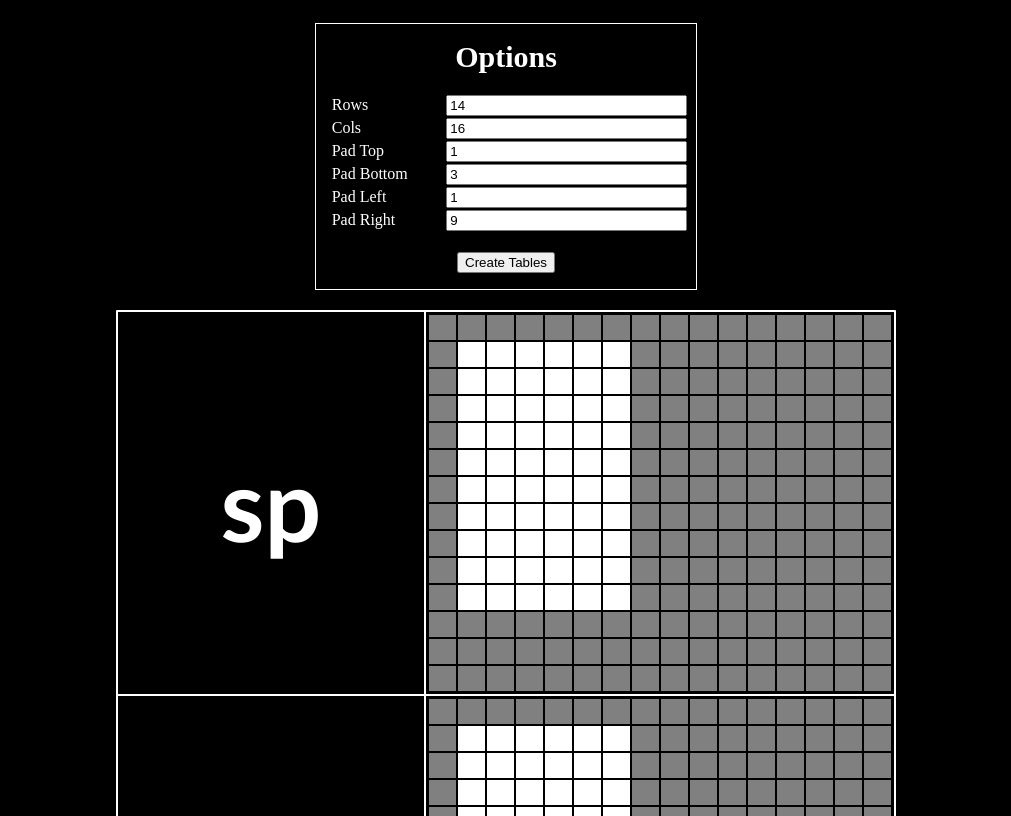
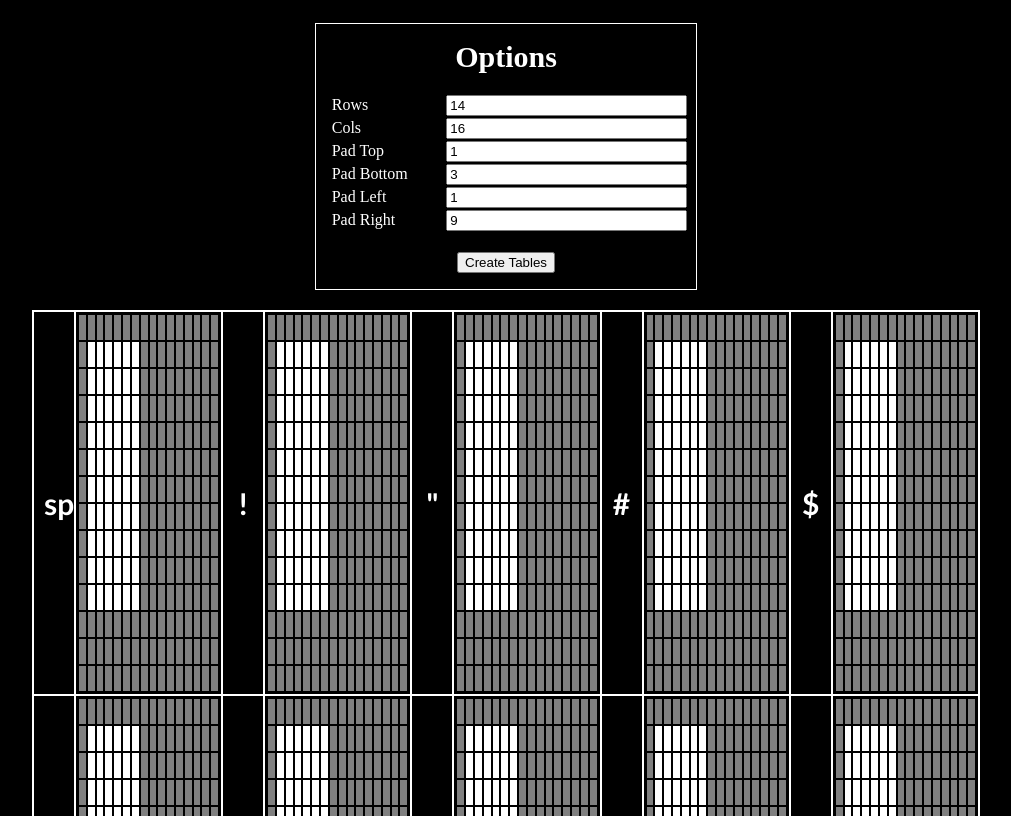
Before and after one commit to joeyjojojunior/ssd1306-lib-FontBitmapGenerator, a plain HTML site: page index.html in a window 1280 px wide. Shown: the part 136-952 px from the top of the page, without its empty margins (134-1145 px from the left). Drawn offline with Linux system fonts and the light colour scheme.

Commit message:
reformat main table to have 5 cols

```diff
--- a/fbg.js
+++ b/fbg.js
@@ -111,6 +111,7 @@ function deselectCell(td) {
  * and the individual tables for each character.
  */
 function initAllTables() {
+    console.log(chars.length);
     var tablesDiv = document.getElementById("tablesDiv");
 
     var tbl = document.createElement('table');
@@ -118,21 +119,24 @@ function initAllTables() {
 
     var tbdy = document.createElement('tbody');
 
-    for (var row = 0; row < chars.length; row++) {
+    for (var row = 0; row < chars.length / 5; row++) {
         var tr = document.createElement('tr');
         tr.className = "charTablesRow";
+
+        for (var j = 0; j < 5; j++) {
             var tdChar = document.createElement('td');
             tdChar.className = "charTablesCellChar";
-        tdChar.innerHTML += chars[row];
+            tdChar.innerHTML += chars[j + row * 5];
             var tdTable = document.createElement('td');
             tdTable.className = "charTablesCellTable";
-        var
-            tdTableContents = initCharTable();
-        tdTableContents.id = `charTable${row}`;
+            var tdTableContents = initCharTable();
+            tdTableContents.id = `charTable${j + row * 5}`;
             tdTable.appendChild(tdTableContents);
             tr.appendChild(tdChar);
             tr.appendChild(tdTable);
+        }
         tbdy.appendChild(tr);
+
     }
     tbl.appendChild(tbdy);
     tablesDiv.appendChild(tbl);
@@ -140,8 +144,7 @@ function initAllTables() {
 
 
 /*
- * Creates the main table for the whole character set
- * and the individual table for each character.
+ * Creates a table for a single character.
  */
 function initCharTable() {
     var tbl = document.createElement('table');
--- a/styles.css
+++ b/styles.css
@@ -41,11 +41,12 @@ body {
 }
 
 .charTablesCellChar {
+    max-width: 20px;
     font-family: 'Gill Sans', 'Gill Sans MT', Calibri, 'Trebuchet MS', sans-serif;
-    font-size: 100px;
+    font-size: 30px;
     font-weight: bold;
     color: white;
-    padding: 100px;
+    padding: 10px;
     text-align: center;
     border-spacing: 0px;
     border: 1px solid white;
```
Lines whose indentation alone changed are shown as unchanged.
